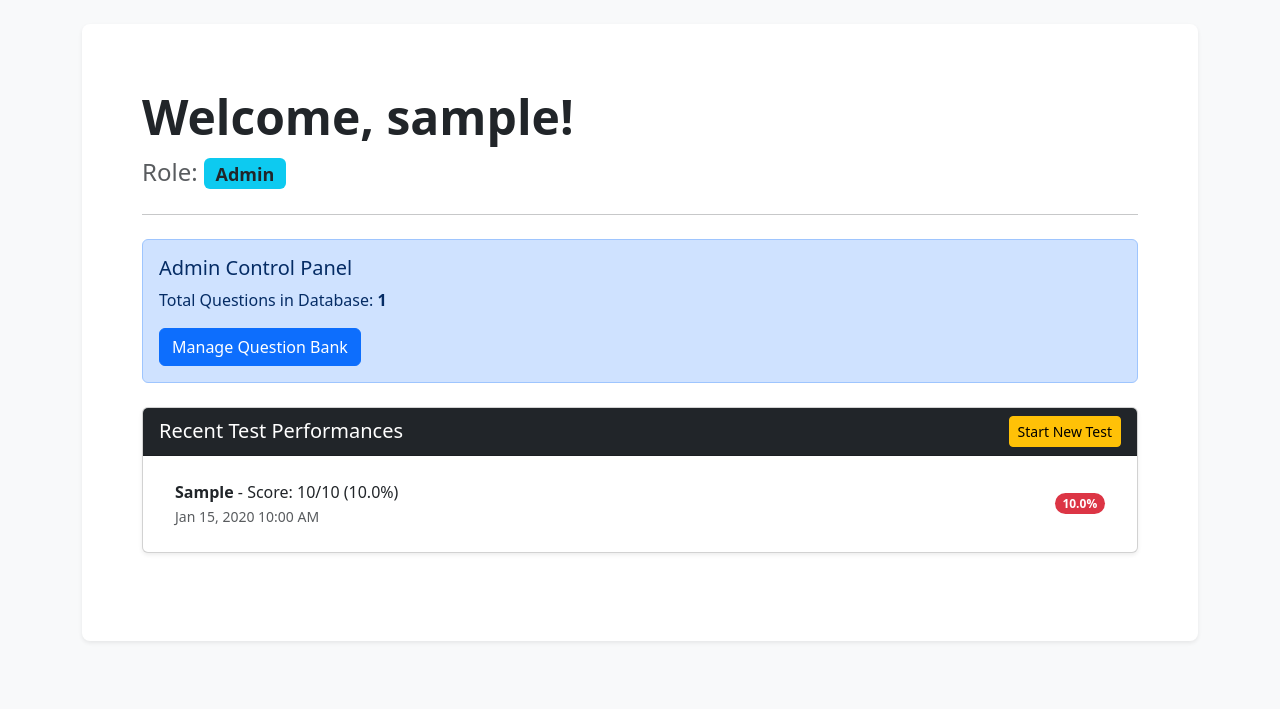
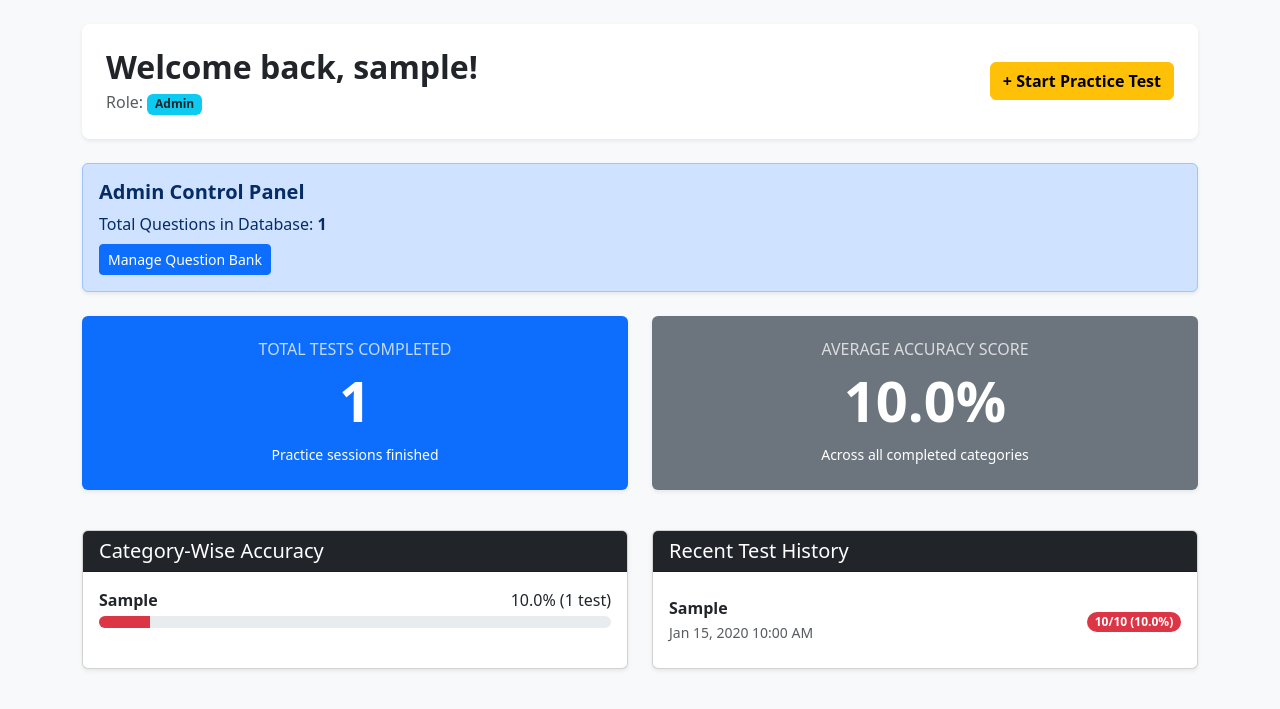
Before and after one commit to Faizankankudti/prepedge, a Flask app: page /dashboard in a window 1280 px wide. Shown: the part 56-765 px from the top of the page. Run offline with Flask 3, Linux system fonts and the light colour scheme; a user stored in the database is signed in; tables that the repository leaves empty hold one stand-in row (values such as "Sample post").

Commit message:
US-05: Implemented student performance dashboard analytics and category progress bars

```diff
--- a/app.py
+++ b/app.py
@@ -79,8 +79,32 @@ def login():
 @login_required
 def dashboard():
     total_questions = Question.query.count() if current_user.role == 'admin' else 0
-    recent_tests = TestResult.query.filter_by(user_id=current_user.id).order_by(TestResult.date_taken.desc()).limit(5).all()
-    return render_template('dashboard.html', total_questions=total_questions, recent_tests=recent_tests)
+
+    # Fetch all test results for current user
+    user_results = TestResult.query.filter_by(user_id=current_user.id).order_by(TestResult.date_taken.desc()).all()
+
+    total_tests = len(user_results)
+    avg_score = round(sum(r.percentage for r in user_results) / total_tests, 1) if total_tests > 0 else 0
+
+    # Calculate performance by category
+    category_stats = {}
+    for r in user_results:
+        if r.category not in category_stats:
+            category_stats[r.category] = {'count': 0, 'total_pct': 0}
+        category_stats[r.category]['count'] += 1
+        category_stats[r.category]['total_pct'] += r.percentage
+
+    for cat in category_stats:
+        category_stats[cat]['avg'] = round(category_stats[cat]['total_pct'] / category_stats[cat]['count'], 1)
+
+    return render_template(
+        'dashboard.html',
+        total_questions=total_questions,
+        recent_tests=user_results[:5],
+        total_tests=total_tests,
+        avg_score=avg_score,
+        category_stats=category_stats
+    )
 
 @app.route('/admin/questions')
 @login_required
--- a/templates/dashboard.html
+++ b/templates/dashboard.html
@@ -1,41 +1,102 @@
 {% extends 'base.html' %}
 {% block content %}
-<div class="p-5 mb-4 bg-white rounded-3 shadow-sm">
-    <div class="container-fluid py-3">
-        <h1 class="display-5 fw-bold">Welcome, {{ current_user.username }}!</h1>
-        <p class="col-md-8 fs-4 text-muted">Role: <span class="badge bg-info text-dark">{{ current_user.role|capitalize }}</span></p>
-        <hr class="my-4">
+<div class="mb-4 p-4 bg-white rounded-3 shadow-sm">
+    <div class="d-flex justify-content-between align-items-center">
+        <div>
+            <h2 class="fw-bold mb-1">Welcome back, {{ current_user.username }}!</h2>
+            <p class="text-muted mb-0">Role: <span class="badge bg-info text-dark">{{ current_user.role|capitalize }}</span></p>
+        </div>
+        <a href="{{ url_for('test_selection') }}" class="btn btn-warning fw-bold">+ Start Practice Test</a>
+    </div>
+</div>
 
-        {% if current_user.role == 'admin' %}
-            <div class="alert alert-primary mb-4">
-                <h5>Admin Control Panel</h5>
-                <p>Total Questions in Database: <strong>{{ total_questions }}</strong></p>
-                <a href="{{ url_for('admin_questions') }}" class="btn btn-primary">Manage Question Bank</a>
+{% if current_user.role == 'admin' %}
+    <div class="alert alert-primary mb-4 shadow-sm">
+        <h5 class="fw-bold">Admin Control Panel</h5>
+        <p class="mb-2">Total Questions in Database: <strong>{{ total_questions }}</strong></p>
+        <a href="{{ url_for('admin_questions') }}" class="btn btn-primary btn-sm">Manage Question Bank</a>
+    </div>
+{% endif %}
+
+<!-- Overview Stats Cards -->
+<div class="row mb-4">
+    <div class="col-md-6 mb-3">
+        <div class="card shadow-sm border-0 bg-primary text-white">
+            <div class="card-body p-4 text-center">
+                <h6 class="text-uppercase tracking-wide opacity-75">Total Tests Completed</h6>
+                <h1 class="display-4 fw-bold my-2">{{ total_tests }}</h1>
+                <small>Practice sessions finished</small>
             </div>
-        {% endif %}
+        </div>
+    </div>
+    <div class="col-md-6 mb-3">
+        <div class="card shadow-sm border-0 {% if avg_score >= 60 %}bg-success{% else %}bg-secondary{% endif %} text-white">
+            <div class="card-body p-4 text-center">
+                <h6 class="text-uppercase tracking-wide opacity-75">Average Accuracy Score</h6>
+                <h1 class="display-4 fw-bold my-2">{{ avg_score }}%</h1>
+                <small>Across all completed categories</small>
+            </div>
+        </div>
+    </div>
+</div>
 
-        <div class="card shadow-sm mb-4">
-            <div class="card-header bg-dark text-white d-flex justify-content-between align-items-center">
-                <h5 class="mb-0">Recent Test Performances</h5>
-                <a href="{{ url_for('test_selection') }}" class="btn btn-warning btn-sm">Start New Test</a>
+<!-- Category Breakdown & Recent Activity -->
+<div class="row">
+    <!-- Category Breakdown -->
+    <div class="col-md-6 mb-4">
+        <div class="card shadow-sm h-100">
+            <div class="card-header bg-dark text-white">
+                <h5 class="mb-0">Category-Wise Accuracy</h5>
+            </div>
+            <div class="card-body">
+                {% if category_stats %}
+                    {% for cat, data in category_stats.items() %}
+                        <div class="mb-3">
+                            <div class="d-flex justify-content-between mb-1">
+                                <strong>{{ cat }}</strong>
+                                <span>{{ data.avg }}% ({{ data.count }} test{% if data.count > 1 %}s{% endif %})</span>
+                            </div>
+                            <div class="progress" style="height: 12px;">
+                                <div class="progress-bar {% if data.avg >= 75 %}bg-success{% elif data.avg >= 50 %}bg-warning{% else %}bg-danger{% endif %}"
+                                     role="progressbar"
+                                     style="width: {{ data.avg }}%;"
+                                     aria-valuenow="{{ data.avg }}" aria-valuemin="0" aria-valuemax="100">
+                                </div>
+                            </div>
+                        </div>
+                    {% endfor %}
+                {% else %}
+                    <p class="text-muted mb-0">No performance data yet. Complete your first test to view category metrics.</p>
+                {% endif %}
+            </div>
+        </div>
+    </div>
+
+    <!-- Recent Tests List -->
+    <div class="col-md-6 mb-4">
+        <div class="card shadow-sm h-100">
+            <div class="card-header bg-dark text-white">
+                <h5 class="mb-0">Recent Test History</h5>
             </div>
             <div class="card-body">
                 {% if recent_tests %}
                     <ul class="list-group list-group-flush">
                         {% for t in recent_tests %}
-                            <li class="list-group-item d-flex justify-content-between align-items-center">
+                            <li class="list-group-item d-flex justify-content-between align-items-center px-0">
                                 <div>
-                                    <strong>{{ t.category }}</strong> - Score: {{ t.score }}/{{ t.total_questions }} ({{ t.percentage }}%)
+                                    <strong>{{ t.category }}</strong>
                                     <br><small class="text-muted">{{ t.date_taken.strftime('%b %d, %Y %I:%M %p') }}</small>
                                 </div>
-                                <span class="badge {% if t.percentage >= 60 %}bg-success{% else %}bg-danger{% endif %} rounded-pill">
-                                    {{ t.percentage }}%
-                                </span>
+                                <div class="text-end">
+                                    <span class="badge {% if t.percentage >= 60 %}bg-success{% else %}bg-danger{% endif %} rounded-pill">
+                                        {{ t.score }}/{{ t.total_questions }} ({{ t.percentage }}%)
+                                    </span>
+                                </div>
                             </li>
                         {% endfor %}
                     </ul>
                 {% else %}
-                    <p class="text-muted mb-0">No tests taken yet. Click "Start New Test" above to try your first test!</p>
+                    <p class="text-muted mb-0">No recent tests recorded.</p>
                 {% endif %}
             </div>
         </div>
```
